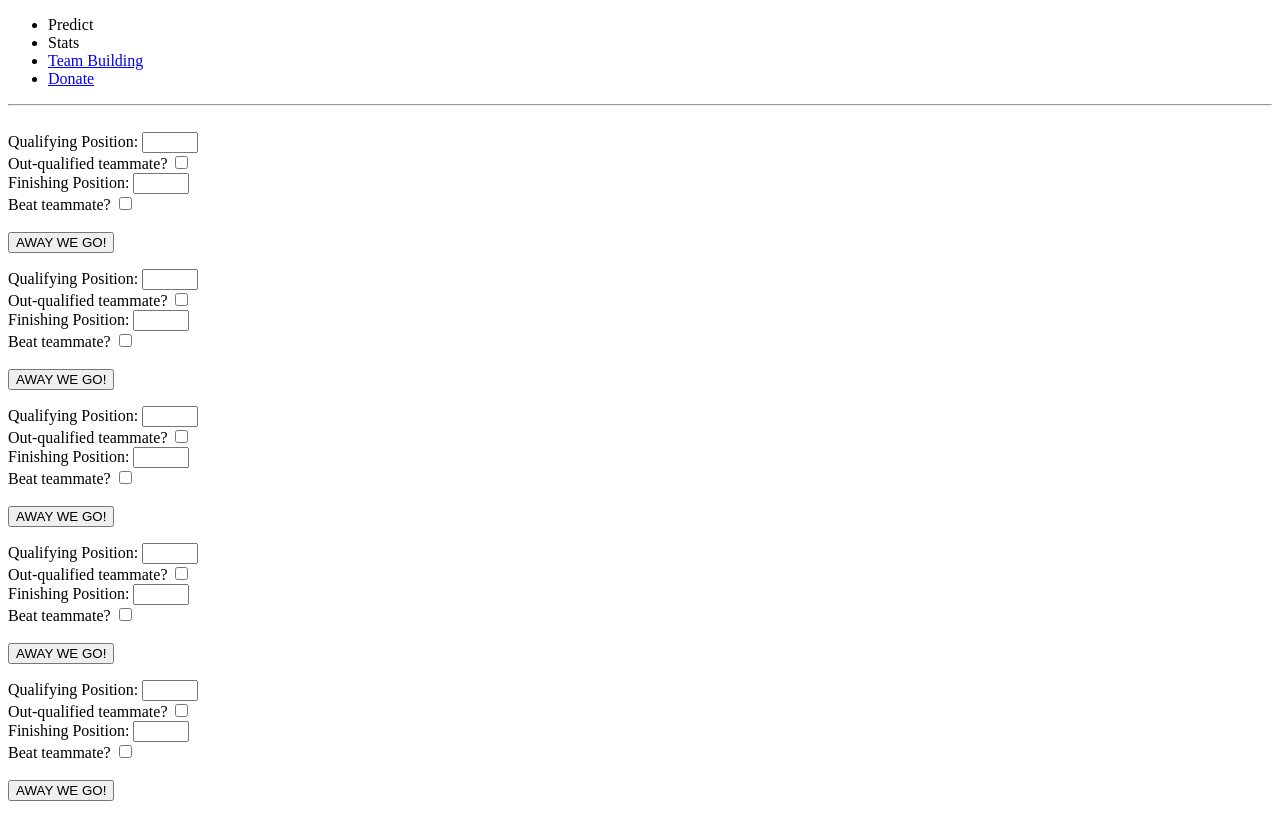
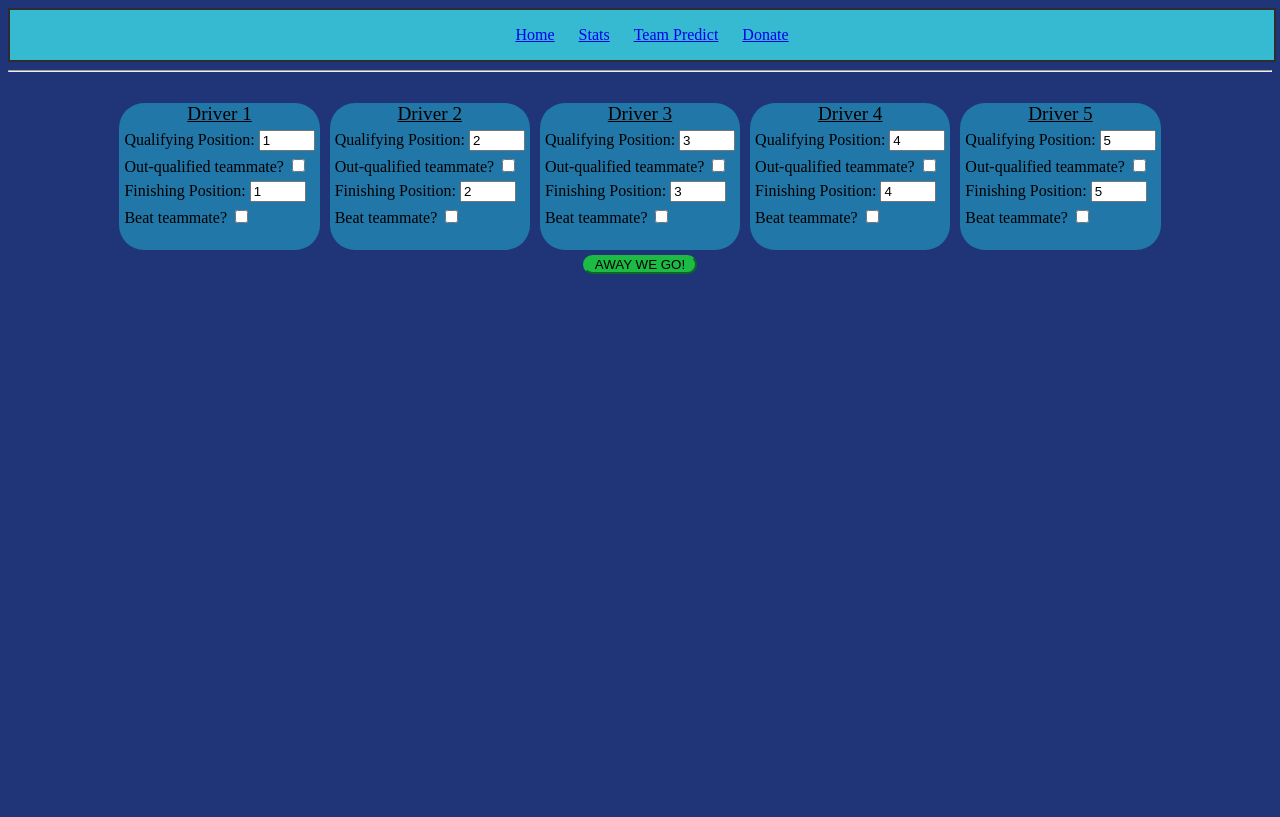
Before and after one commit to JoelWarnerDev/f1PointCalc, a plain HTML site: page team.html in a window 1280 px wide. Drawn offline with Linux system fonts and the light colour scheme.

Commit message:
Commit from new machine.  Added team calc and style sheet.

```diff
--- /dev/null
+++ b/calculateTeamScore.js
@@ -0,0 +1,128 @@
+
+const rPositionPoints = [25, 18, 15, 12, 10, 8, 6, 4, 2, 1];
+const qPositionPoints = [10, 9, 8, 7, 6, 5, 4, 3, 2, 1];
+
+
+function driverPoints() {
+    let runningTotal = 0
+
+    //--------------------for loop begin-----------------//
+    for (i = 1; i < 6; i++){
+        let predictions = document.getElementById("predictionsForm" + i);
+        let qualifyPos = predictions.qualifyPos.value;
+        let teammateQuali = predictions.teammateQuali.checked;
+        let finishPos = predictions.finishPos.value;
+        let teammatePos = predictions.teammateRace.checked;
+
+
+        //document.getElementById("points").innerHTML = teammatePos; //for testing
+
+
+    // ---------------------------- QUALIFYING--------------------------------------
+        switch(true) {  //round of qualifying reached
+            case (qualifyPos == 22): //DQQ
+                qualifyPos = 20 //almost certainly
+                runningTotal -= 10;
+                break;
+            case (qualifyPos == 21): //DNQ
+                qualifyPos = 20 //most likely
+                runningTotal -= 5;
+                break;
+            case (qualifyPos <= 10):
+                runningTotal += 3;
+                break;
+            case (qualifyPos <=15):
+                runningTotal += 2;
+                break;
+            default: 1
+        }
+
+        if (teammateQuali == true){ //outqualified teammate
+            runningTotal +=2;
+        }
+
+        if (qualifyPos < 11){ //points for top 10 qualifying position
+            runningTotal += qPositionPoints[(qualifyPos - 1)]
+        }
+
+    //---------------------------------RACE-------------------------------------
+
+        if ((finishPos !== 22) && (finishPos !== 21)){  //finish race?
+            runningTotal += 1;
+        }
+
+        if (teammatePos == true){ //beat teammate
+            runningTotal += 3;
+        }
+
+        if (finishPos == 21){ //DNF exits function before calculating gains
+            runningTotal -= 15;
+            document.getElementById("points").innerHTML = runningTotal;
+            return;
+            //return runningTotal;
+        }
+
+        if (finishPos == 22){ //DQR exits function before calculating gains
+            runningTotal -= 20;
+            document.getElementById("points").innerHTML = runningTotal;
+            return;
+            //return runningTotal;
+        }
+
+    //-----positions gained points calculation---------
+        let gains = (qualifyPos - finishPos)
+
+        if (gains > 5){ //max gains 5
+            gains = 5;
+        }
+        if (gains < -5){ //min gains -5
+            gains = -5;
+        }
+
+        if (qualifyPos > 10 && gains < 0){ //determine multiplier for gains points (only 1 when quali outside top 10)
+            gains = gains;
+        }
+        else{
+            gains *= 2;
+        }
+    //----------------------------------------
+
+        runningTotal += gains
+
+        if (finishPos < 11){
+            runningTotal += (rPositionPoints[(finishPos - 1)]); //add points for finishing posiion
+        }
+    }   //end of for loop
+//------------------------------------------END OF FOR LOOP---------//
+     console.log(runningTotal)
+    document.getElementById("points").innerHTML = runningTotal + " points";
+
+    //return runningTotal
+}
+
+console.log(driverPoints())
+
+/*
+
+BUGS:
+- position increase bonus incorrect when user DQQ or DNF in quali.  tempoary fix of setting qualifyPos to 20 should work for now.  adding a boolean value for disqualifications and DNFs should permanent fix
+- position increase bonus inorrect when more than 1 DNF from quali (rare)
+
+var finishingPos
+var teammatePos
+var qualifyingPos
+var teammateQuali
+var finishBoolean
+var qualifyBooolean
+
+    if (qualifyPos > 0 && qualifyPos < 21){
+        runningTotal +=1;
+    }
+    if (qualifyPos > 0 && qualifyPos < 16){
+        runningTotal +=1;
+    }
+    if (qualifyPos > 0 && qualifyPos < 11){
+        runningTotal +=1;
+    }
+
+*/
--- a/style.css
+++ b/style.css
@@ -0,0 +1,56 @@
+body{
+    background-color: rgb(31, 53, 119);
+}
+
+.calcGrid{
+    display: flex;
+    flex-wrap: wrap;
+    /*grid-template-columns: 1fr 1fr 1fr;*/
+    justify-content: center;
+}
+
+.calcGrid div{
+    width: max-content;
+    background-color: rgb(33, 119, 168);
+    margin: 5px;
+    border-radius: 25px;
+}
+
+
+nav {
+    width:100%;
+    border: 2px solid #2d2d2d;
+    display:inline-flex;
+    justify-content: center;
+    background-color: rgb(54, 186, 209);
+}
+
+nav li{
+    display: inline;
+    padding-right: 20px;
+}
+
+
+.calcGrid header{
+    text-decoration: underline;
+    font-size:larger;
+    text-align: center;
+}
+
+.results{
+    text-align:center;
+}
+
+.results button{
+    padding: 0px 10px;
+    background-color: rgb(28, 187, 68);
+    font-family:fantasy;
+    border-radius: 10px;
+    border-color: rgb(28, 187, 68);
+}
+
+#points {
+    text-align: center;
+    color: rgb(220, 247, 247);
+    font-size:xx-large;
+}
--- a/team.html
+++ b/team.html
@@ -9,28 +9,32 @@
   <meta name="author" content="PhoenixFlaccus">
   <meta name="viewport" content="width=device-width", initial-scale="1">
   <link rel="icon" type="image/png" href="img/icon_sl.png">
-  <script src="calculateScore.js" charset="utf-8"> </script>
+  <link rel="stylesheet" href="style.css">
+  <script src="calculateTeamScore.js" charset="utf-8"> </script>
 
 </head>
 <header>
     <nav>
+        <div>
       <ul>
-        <li>Predict</li>
-        <li>Stats</li>
-        <li><a href="team.html" target="_self">Team Building</a></li>
+        <li><a href="index.html" target="_self">Home</a></li>
+        <li><a href="donate.html" target="_self">Stats</a></li>
+        <li><a href="team.html" target="_self">Team Predict</a></li>
         <li><a href="donate.html" target="_self">Donate</a></li>
       </ul>
+       </div>
     </nav>
     <hr>
     <br>
   </header>
 <body>
+    <div class="calcGrid">
         <div>
-        <div>
-            <form id="predictionsForm">
+            <form id="predictionsForm1">
+                <header>Driver 1</header>
                 <div>
                     <label for="qualifyPos">Qualifying Position:</label>
-                  <input required name="qualifyPos" type="number" min="1" max="22" id="qualifyPos"/>
+                    <input required name="qualifyPos" type="number" min="1" max="22" id="qualifyPos" value="1" inputmode="numeric" pattern="[0-9]*" />
                 </div>
                 <div>
                     <label for ="teammateQuali">Out-qualified teammate?</label>
@@ -38,7 +42,7 @@
                 </div>
                 <div>
                     <label for="finishPos">Finishing Position:</label>
-                  <input required name="finishPos" type="number" min="1" max="22" id="finishPos"/>
+                    <input required name="finishPos" type="number" min="1" max="22" id="finishPos" value="1" inputmode="numeric" pattern="[0-9]*"/>
                 </div>
                 <div>
                     <label for ="teammateRace">Beat teammate?</label>
@@ -46,15 +50,15 @@
                 </div>
                 </form>
                 <br>
-            <button onclick="driverPoints()">AWAY WE GO!</button>
-            <p id="points"></p>
+
         </div>
 
         <div>
-            <form id="predictionsForm">
+            <form id="predictionsForm2">
+                <header>Driver 2</header>
                 <div>
                     <label for="qualifyPos">Qualifying Position:</label>
-                  <input required name="qualifyPos" type="number" min="1" max="22" id="qualifyPos"/>
+                    <input required name="qualifyPos" type="number" min="1" max="22" id="qualifyPos" value="2" inputmode="numeric" pattern="[0-9]*"/>
                 </div>
                 <div>
                     <label for ="teammateQuali">Out-qualified teammate?</label>
@@ -62,7 +66,7 @@
                 </div>
                 <div>
                     <label for="finishPos">Finishing Position:</label>
-                  <input required name="finishPos" type="number" min="1" max="22" id="finishPos"/>
+                    <input required name="finishPos" type="number" min="1" max="22" id="finishPos" value="2" inputmode="numeric" pattern="[0-9]*"/>
                 </div>
                 <div>
                     <label for ="teammateRace">Beat teammate?</label>
@@ -70,15 +74,14 @@
                 </div>
             </form>
             <br>
-            <button onclick="driverPoints()">AWAY WE GO!</button>
-            <p id="points"></p>
         </div>
 
         <div>
-            <form id="predictionsForm">
+            <form id="predictionsForm3">
+                <header>Driver 3</header>
                 <div>
                     <label for="qualifyPos">Qualifying Position:</label>
-                  <input required name="qualifyPos" type="number" min="1" max="22" id="qualifyPos"/>
+                    <input required name="qualifyPos" type="number" min="1" max="22" id="qualifyPos" value="3" inputmode="numeric" pattern="[0-9]*"/>
                 </div>
                 <div>
                     <label for ="teammateQuali">Out-qualified teammate?</label>
@@ -86,7 +89,7 @@
                 </div>
                 <div>
                     <label for="finishPos">Finishing Position:</label>
-                  <input required name="finishPos" type="number" min="1" max="22" id="finishPos"/>
+                    <input required name="finishPos" type="number" min="1" max="22" id="finishPos" value="3" inputmode="numeric" pattern="[0-9]*"/>
                 </div>
                 <div>
                     <label for ="teammateRace">Beat teammate?</label>
@@ -94,15 +97,14 @@
                 </div>
             </form>
             <br>
-            <button onclick="driverPoints()">AWAY WE GO!</button>
-            <p id="points"></p>
         </div>
 
         <div>
-            <form id="predictionsForm">
+            <form id="predictionsForm4">
+                <header>Driver 4</header>
                 <div>
                     <label for="qualifyPos">Qualifying Position:</label>
-                  <input required name="qualifyPos" type="number" min="1" max="22" id="qualifyPos"/>
+                    <input required name="qualifyPos" type="number" min="1" max="22" id="qualifyPos" value="4" inputmode="numeric" pattern="[0-9]*"/>
                 </div>
                 <div>
                     <label for ="teammateQuali">Out-qualified teammate?</label>
@@ -110,7 +112,7 @@
                 </div>
                 <div>
                     <label for="finishPos">Finishing Position:</label>
-                  <input required name="finishPos" type="number" min="1" max="22" id="finishPos"/>
+                    <input required name="finishPos" type="number" min="1" max="22" id="finishPos" value="4" inputmode="numeric" pattern="[0-9]*"/>
                 </div>
                 <div>
                     <label for ="teammateRace">Beat teammate?</label>
@@ -118,15 +120,14 @@
                 </div>
             </form>
             <br>
-            <button onclick="driverPoints()">AWAY WE GO!</button>
-            <p id="points"></p>
         </div>
 
         <div>
-            <form id="predictionsForm">
+            <form id="predictionsForm5">
+                <header>Driver 5</header>
                 <div>
                     <label for="qualifyPos">Qualifying Position:</label>
-                  <input required name="qualifyPos" type="number" min="1" max="22" id="qualifyPos"/>
+                    <input required name="qualifyPos" type="number" min="1" max="22" id="qualifyPos" value="5" inputmode="numeric" pattern="[0-9]*"/>
                 </div>
                 <div>
                     <label for ="teammateQuali">Out-qualified teammate?</label>
@@ -134,19 +135,24 @@
                 </div>
                 <div>
                     <label for="finishPos">Finishing Position:</label>
-                  <input required name="finishPos" type="number" min="1" max="22" id="finishPos"/>
+                    <input required name="finishPos" type="number" min="1" max="22" id="finishPos" value="5" inputmode="numeric" pattern="[0-9]*"/>
                 </div>
                 <div>
                     <label for ="teammateRace">Beat teammate?</label>
                     <input name="teammateRace" type="checkbox" id="teammateRace"/>
                 </div>
+
             </form>
-            <br>
-            <button onclick="driverPoints()">AWAY WE GO!</button>
-            <p id="points"></p>
+
+        </div>
     </div>
 
+    <div class="results">
+        <button onclick="driverPoints()">AWAY WE GO!</button>
+    </div>
 
+    <div>
+        <p id="points"></p>
     </div>
 </body>
 </html>
```
Also changed, not shown: index.html (+2 -2 lines), calculateScore.js (line endings or trailing spaces), donate.html (line endings or trailing spaces), points.txt. Lines whose indentation alone changed are shown as unchanged.
